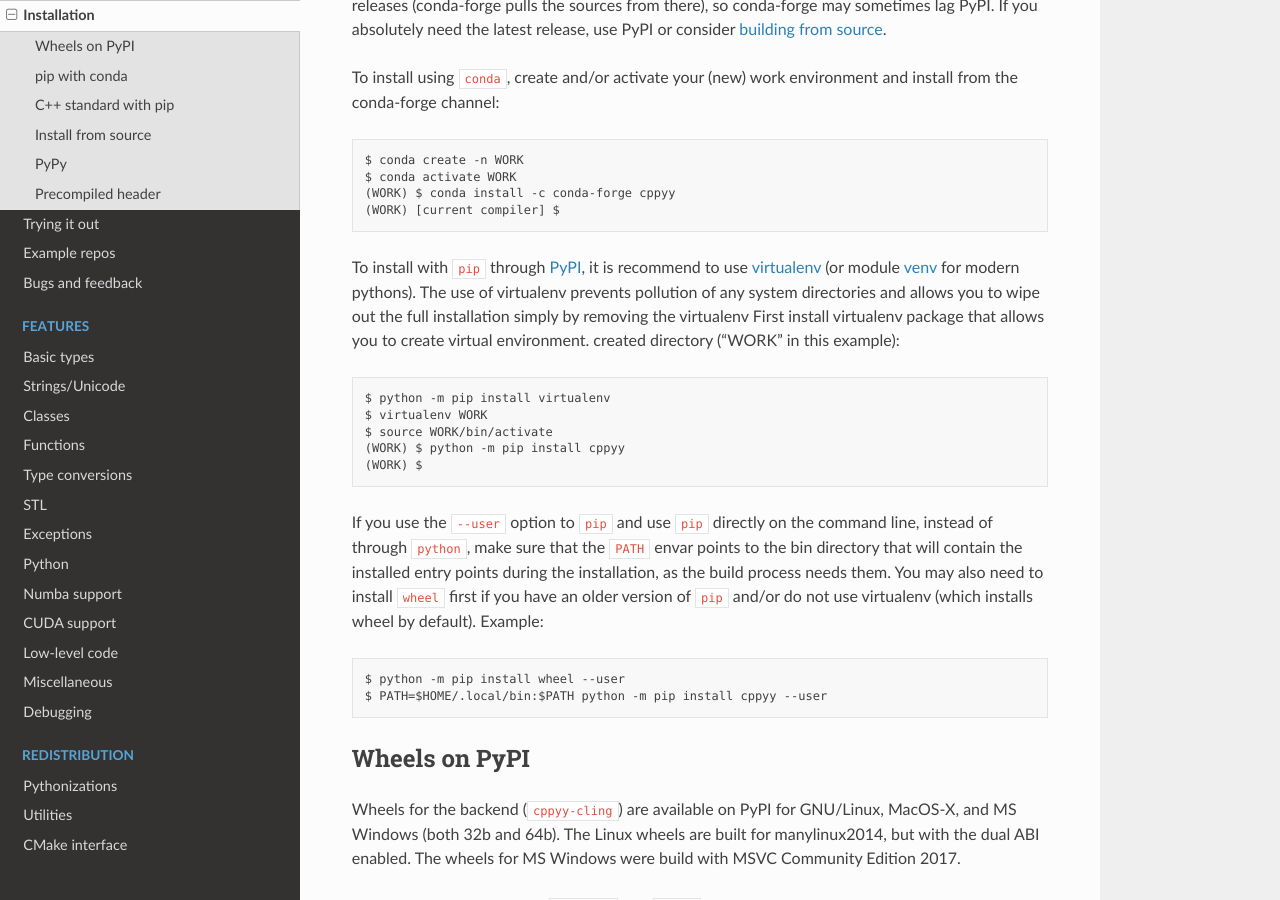
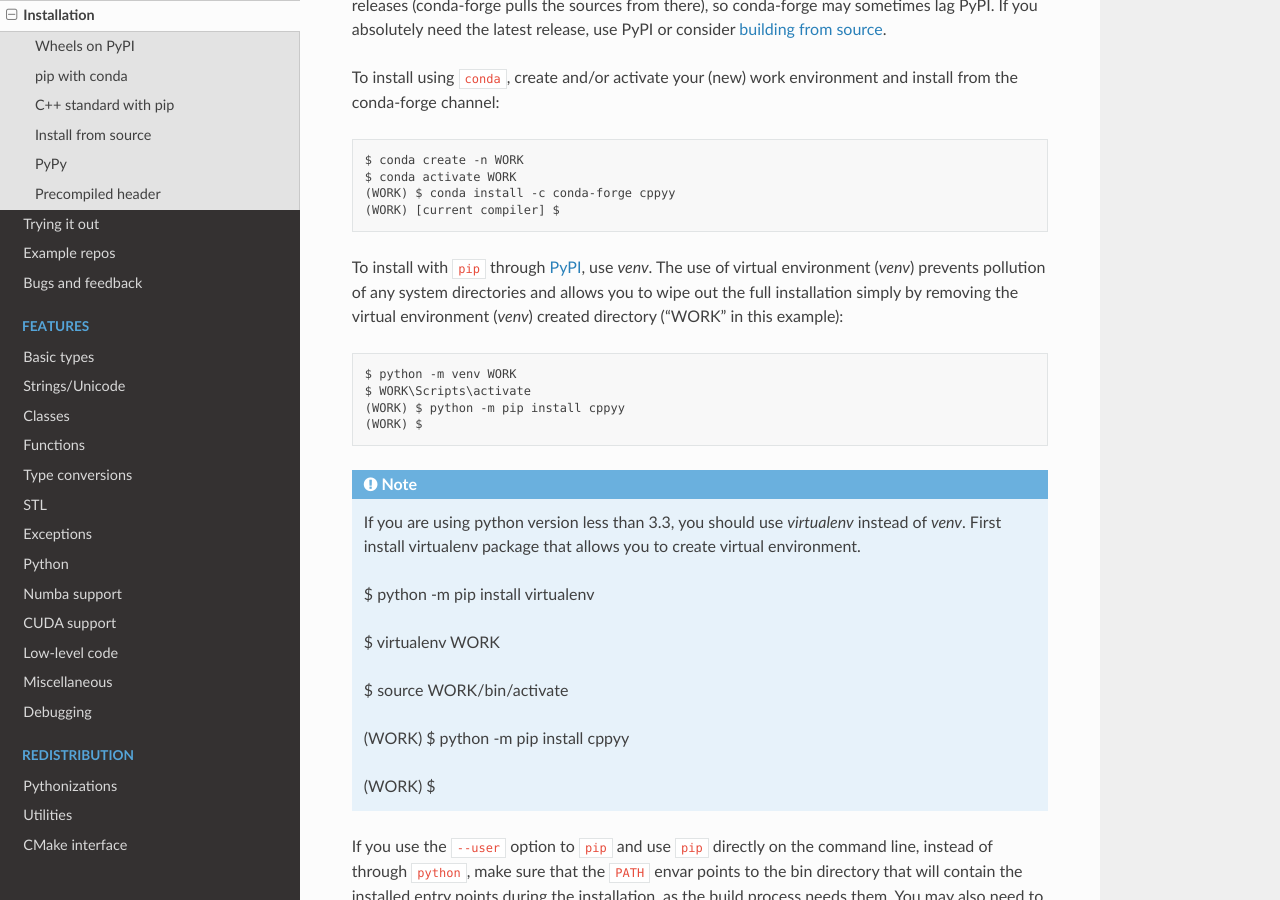
Before and after one commit to wlav/cppyy, a Sphinx documentation site: the page built from doc/source/installation.rst, in a window 1280 px wide and 900 px high, scrolled down 559 px. Built offline with Sphinx 7.4.7 and the Read the Docs theme 2.0.0, drawn with Linux system fonts in a browser that asks for light colours.

Commit message:
edit creation of venv using pip
I have updated the venv installation commands as modern python is commonly used. so you are not required to install a virtualenv package if you are using python version 3.3 or newer versions.

```diff
--- a/doc/source/installation.rst
+++ b/doc/source/installation.rst
@@ -36,17 +36,29 @@ and install from the conda-forge channel::
   (WORK) $ conda install -c conda-forge cppyy
   (WORK) [current compiler] $
 
-To install with ``pip`` through `PyPI`_, it is recommend to use
-`virtualenv`_ (or module `venv`_ for modern pythons).
-The use of virtualenv prevents pollution of any system directories and allows
-you to wipe out the full installation simply by removing the virtualenv
-First install virtualenv package that allows you to create virtual environment.
+
+To install with ``pip`` through `PyPI`_, use `venv`.
+The use of virtual environment (`venv`) prevents pollution of any system directories and allows
+you to wipe out the full installation simply by removing the virtual environment (`venv`)
 created directory ("WORK" in this example)::
 
+  $ python -m venv WORK
+  $ WORK\Scripts\activate
+  (WORK) $ python -m pip install cppyy
+  (WORK) $
+
+.. note::
+  If you are using python version less than 3.3, you should use `virtualenv` instead of `venv`.
+  First install virtualenv package that allows you to create virtual environment.
+
   $ python -m pip install virtualenv
+
   $ virtualenv WORK
+
   $ source WORK/bin/activate
+
   (WORK) $ python -m pip install cppyy
+
   (WORK) $
 
 If you use the ``--user`` option to ``pip`` and use ``pip`` directly on the
```
